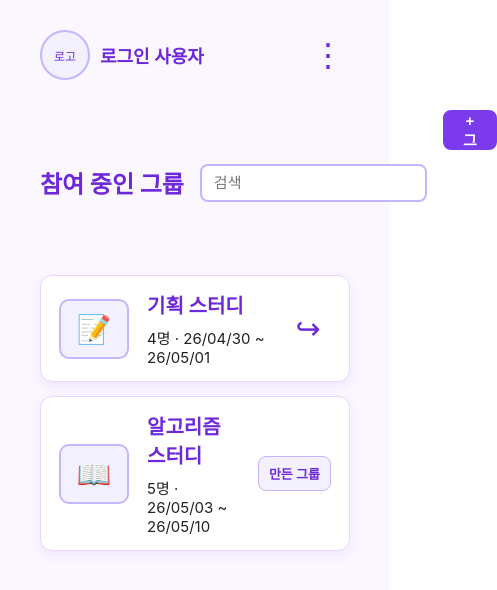
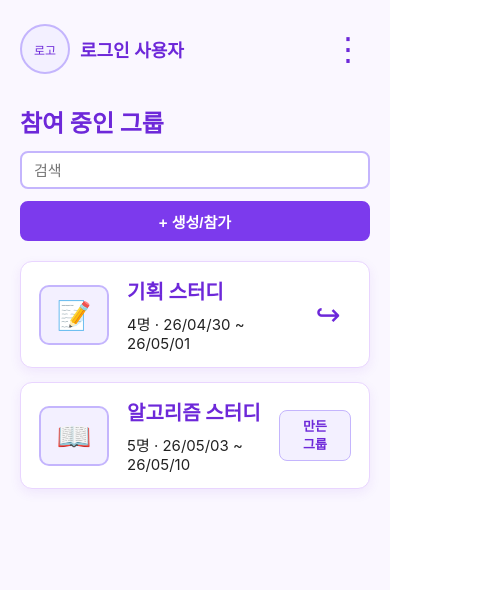
Before and after one commit to isehyun628-oss/TimeSync, a React (Create React App) app: page /groups in a window 390 px wide. Shown: the top 590 px of the page, 497 px wide, since content can reach past the window. Built offline with nearby package versions, Linux system fonts and the light colour scheme.

Commit message:
fix: 그룹 카드 버튼 줄바꿈 정리

```diff
--- a/src/components/ComponentTheme.css
+++ b/src/components/ComponentTheme.css
@@ -62,14 +62,21 @@
 }
 
 .group-create-button {
+    min-width: 190px;
+    flex-shrink: 0;
     border-color: var(--timesync-primary);
     border-radius: 8px;
     background-color: var(--timesync-primary);
     color: white;
+    white-space: nowrap;
 }
 
 .group-create-button:hover {
     background-color: var(--timesync-primary-dark);
+}
+
+.group-create-label-short {
+    display: none;
 }
 
 .group-dropdown {
@@ -101,6 +108,7 @@
 }
 
 .owner-badge {
+    min-width: 72px;
     padding: 7px 10px;
     border: 1px solid var(--timesync-border);
     border-radius: 8px;
@@ -108,6 +116,8 @@
     color: var(--timesync-primary-dark);
     font-size: 13px;
     font-weight: 600;
+    line-height: 1.35;
+    text-align: center;
     white-space: nowrap;
 }
 
@@ -187,3 +197,57 @@
 .confirm-button:hover {
     background-color: var(--timesync-primary-dark);
 }
+
+@media (max-width: 760px) {
+    .group-page {
+        padding: 24px 20px;
+    }
+
+    .group-top-area {
+        display: grid;
+        grid-template-columns: minmax(0, 1fr) auto;
+        align-items: end;
+        gap: 12px;
+    }
+
+    .group-top-area h1 {
+        grid-column: 1 / -1;
+    }
+
+    .group-search {
+        width: 100%;
+        min-width: 0;
+    }
+
+    .group-create-area {
+        margin-left: 0;
+    }
+
+    .group-create-button {
+        min-width: 132px;
+        padding: 0 12px;
+    }
+
+    .group-create-label-full {
+        display: none;
+    }
+
+    .group-create-label-short {
+        display: inline;
+    }
+}
+
+@media (max-width: 430px) {
+    .group-top-area {
+        grid-template-columns: 1fr;
+    }
+
+    .group-create-area,
+    .group-create-button {
+        width: 100%;
+    }
+
+    .group-dropdown {
+        width: 100%;
+    }
+}
--- a/src/components/GroupCard.js
+++ b/src/components/GroupCard.js
@@ -10,7 +10,11 @@ function GroupCard(props) {
                 <p>{group.members}명 · {group.startDate} ~ {group.endDate}</p>
             </div>
             {group.isOwner ? (
-                <span className="owner-badge">만든 그룹</span>
+                <span className="owner-badge">
+                    만든
+                    <br />
+                    그룹
+                </span>
             ) : (
                 <button
                     className="leave-button"
--- a/src/components/GroupToolbar.js
+++ b/src/components/GroupToolbar.js
@@ -12,7 +12,12 @@ function GroupToolbar(props) {
             />
             <div className="group-create-area">
                 <button className="group-create-button" onClick={props.onToggleDropdown}>
-                    + 그룹 생성/참가
+                    <span className="group-create-label-full">
+                        + 그룹 생성/참가
+                    </span>
+                    <span className="group-create-label-short">
+                        + 생성/참가
+                    </span>
                 </button>
                 {props.isDropdownOpen && (
                     <div className="group-dropdown">
```
